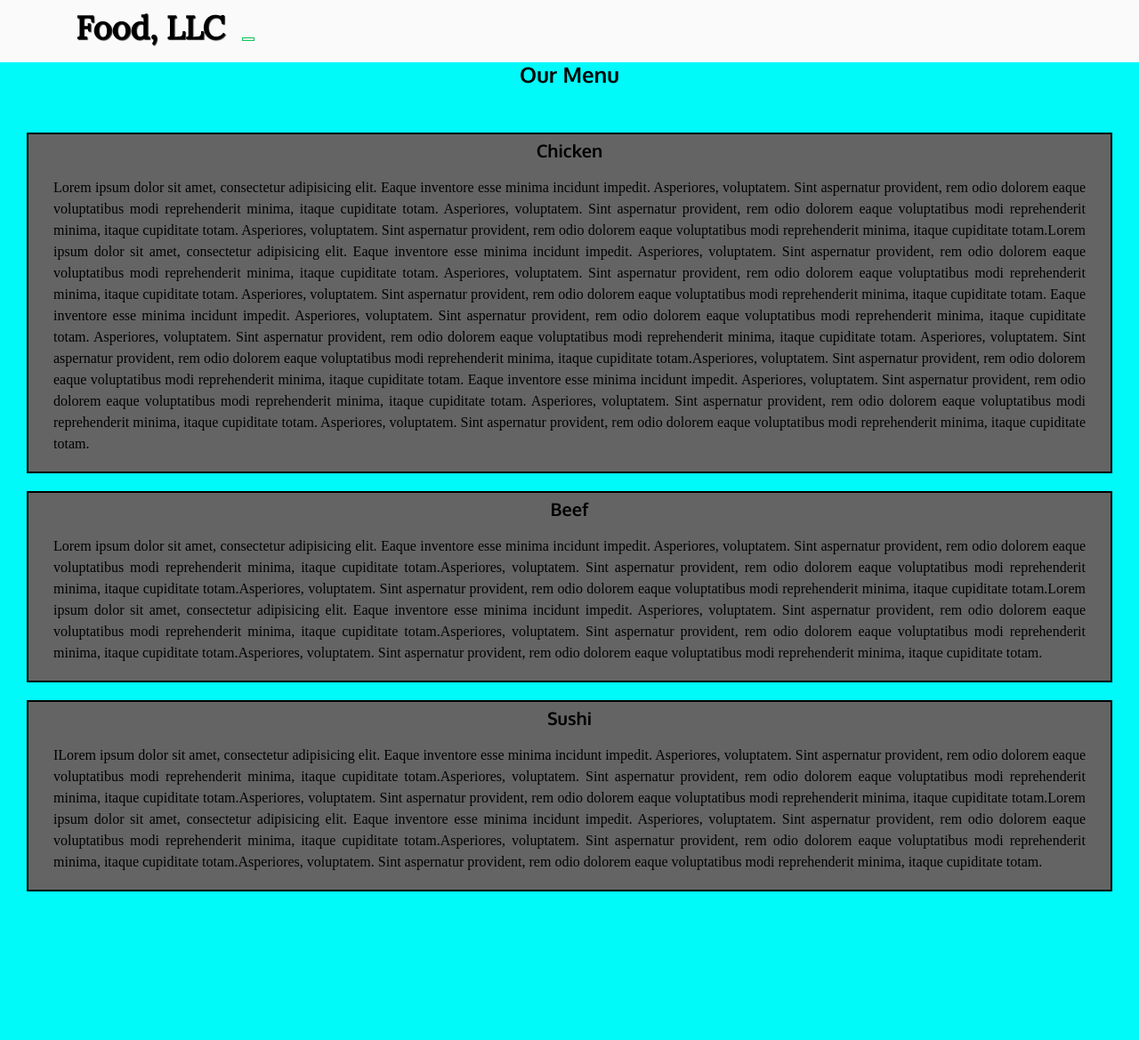
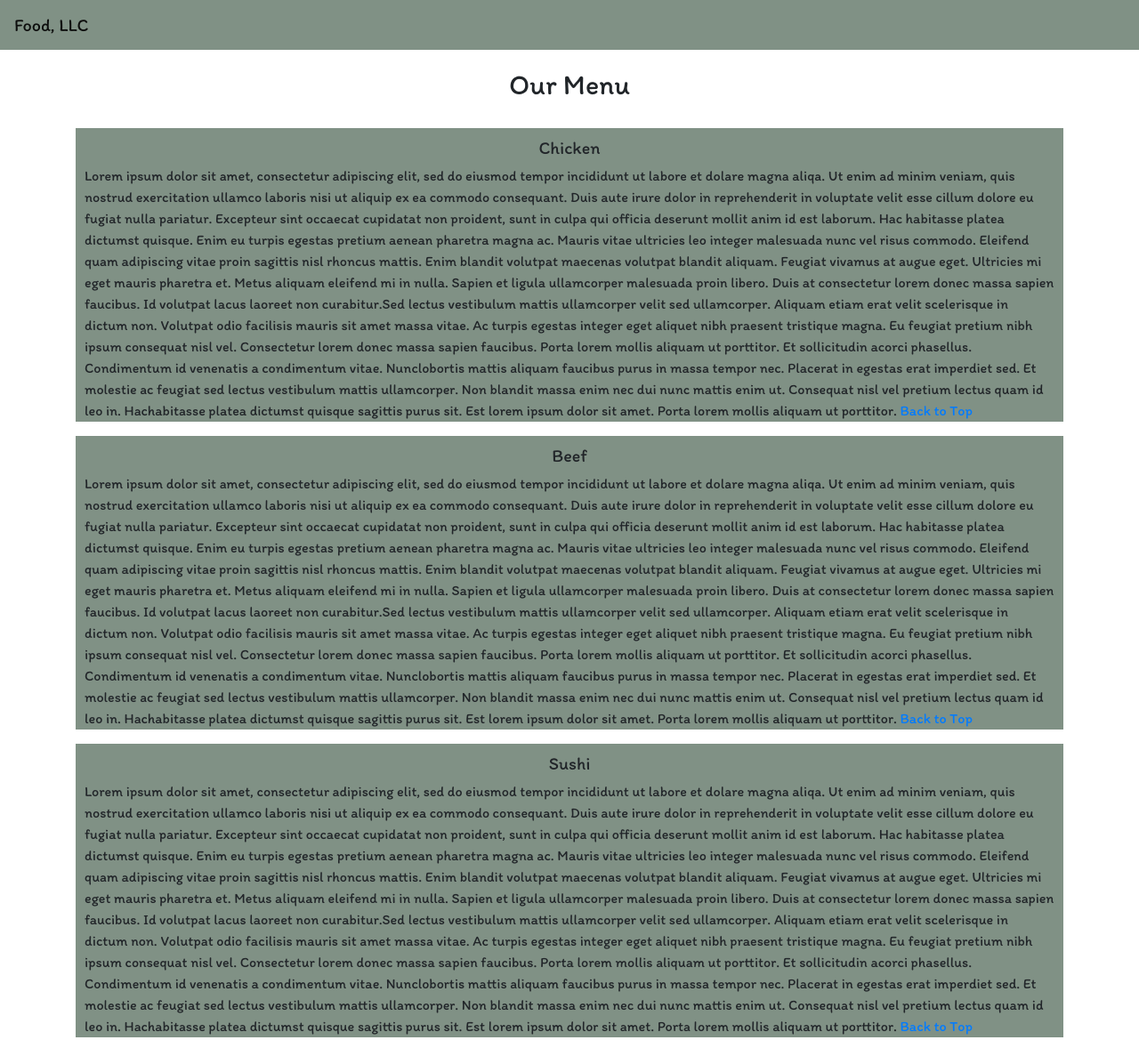
Before and after one commit to triptijangid/html-css-assignment, a website: page index.html in a window 1280 px wide. Shown: the whole page at 89% size. Before the commit the page ends 1002 px from the top, so only its background shows below. Drawn offline with nearby package versions, Linux system fonts and the light colour scheme; a web font is replaced by a local one.

Commit message:
Final assignment

```diff
--- a/css/styles.css
+++ b/css/styles.css
@@ -1,170 +1,44 @@
+@import url("https://fonts.googleapis.com/css2?family=Itim&display=swap");
+
+
 body {
-    font-size: 16px;
-    color: #fff;
-    background-color: rgb(0, 250, 250);
-    font-family: 'Oxygen', sans-serif;
-  }
-  * {
-    box-sizing: border-box;
+   font-family: "Itim", cursive;
 }
 
-  h1 {
-    font-size: 24px;
+
+nav {
+  	  background-color: #809185;
+}
+
+
+.heading {
   	  text-align: center;
-    font-weight: bold;
-    color: rgb(0, 0, 0);
+    	background-color: #ffffff;
+}
+
+
+#heading {
+    margin-top: 20px;
     margin-bottom: 30px;
 }
 
-  p {
-    padding: 15px 25px 0px 25px;
-    font-family: Georgia sans-serif;
-    font-size: 16px;
-    position: relative;
-    color: rgb(0, 0, 0);
-  }
 
-  .section {
-    background-color: rgb(100, 100, 100);
-      border: 2px solid black;
-      margin-top: 20px;
-      margin-left: 30px;
-      margin-right: 0px;
-      padding: 3px;
-      text-align: justify;
-      position: relative;
-   }
-
-  span {
-    font-size: 20px;
-    width: 100%;
-    font-weight: bold;
-    text-align: center;
-  }
-
-  #chicken  {
-    color: rgb(0, 0, 0);
-    width: 100%;
-    font-size: 20px;
-    font-weight: bold;
-    text-align: center;
-  }
-  #beef {
-    color: rgb(0, 0, 0);
-    width: 100%;
-    font-size: 20px;
-    font-weight: bold;
-    text-align: center;
-  }
-  #sushi {
-    color: rgb(0, 0, 0);
-    width: 100%;
-    font-size: 20px;
-    font-weight: bold;
-    text-align: center;
-  }
-
-  .row {
-    width: 100%;
-  }
-  /* HEADER */
-  #header-nav {
-    background-color: rgb(250,250,250);
-    border-radius: 0;
-    border: 0;
-    overflow: hidden;
-  }
-
-  .navbar-brand {
-    padding-top: 20px;
-    padding-bottom: 20px;
-  }
-  .navbar-brand h1 { /* Company's name */
-    font-family: 'Lora', serif;
-    color: rgb(0,0,0);
-    font-size: 1.8em;
-    font-weight: bold;
-    text-shadow: 1px 1px 1px #222;
-    margin-top: 0;
-    margin-bottom: 20px;
-    line-height: .75;
-  }
-  .navbar-brand a:hover, .navbar-brand a:focus {
-    text-decoration: none;
-  }
-  .navbar-brand h2 { /* Our Menu */
-    color: #000;
-    font-weight: bold;
-    font-size: .7em;
-    text-align: center;
-    margin-top: 15px;
-  }
-
-  #nav-list {
-    margin-top: 10px;
-  }
-  #nav-list a {
-    color: rgb(0,0,0);
-    font-weight: bold;
-    text-align: center;
-    border: 1px solid black;
-    background-color: rgb(200,200,200);
-  }
-  #nav-list a:hover {
-    background: #E7E7E7;
-  }
-  #nav-list a span {
-    font-size: 1.2em;
-  }
-
-  p .text-center {
-    margin-top: 30px;
-  }
-
-  .navbar-header button.navbar-toggle, .navbar-header .icon-bar {
-    border: 1px solid rgb(15,200,90);
-  }
-  .navbar-header button.navbar-toggle {
-    clear: both;
-    margin-top: -30px;
+.chicken {
+  	background-color: #809185;
 }
 
 
-  @media (min-width: 1200px) {
-  #header-nav {
-    height: 70px;
-  }
-  .navbar-brand {
+h5 {
+  	text-align: center;
     padding-top: 10px;
-      height: 70px;
-      border-bottom: 20px;
-      }
-  }
-  @media (min-width: 992px) and (max-width: 1199px) {
-  #header-nav {
-      padding-top: 10px;
-      height: 70px;
-      }
-  }
-  @media (min-width: 768px) and (max-width: 991px) {
-    #header-nav {
-      padding-top: 10px;
-      height: 70px;
-      }
 }
 
 
-  @media (max-width: 767px) {
-    .navbar-brand {
-      padding-top: 10px;
-      height: 70px;
+.chicken p {
+  	padding: 0px 10px;
 }
 
-    .navbar-brand h1 {
-      padding-top: 10px;
+
+.links {
+  	text-decoration: none;
 }
-
-    #collapsable-nav a {
-      font-size: 1.2em;
-    }
-  }
--- a/index.html
+++ b/index.html
@@ -6,7 +6,9 @@
     <title>Module 3 Assignment</title>
     <link
       rel="stylesheet"
-      href="node_modules/bootstrap/dist/css/bootstrap.min.css"
+      href="https://maxcdn.bootstrapcdn.com/bootstrap/4.0.0/css/bootstrap.min.css"
+      integrity="sha384-Gn5384xqQ1aoWXA+058RXPxPg6fy4IWvTNh0E263XmFcJlSAwiGgFAW/dAiS6JXm"
+      crossorigin="anonymous"
     />
     <link rel="stylesheet" href="css/styles.css" />
     <link
@@ -26,140 +28,154 @@
     />
   </head>
   <body>
-    <header>
-      <nav id="header-nav" class="navbar navbar-default">
-        <div class="container">
-          <div class="navbar-header">
-            <a href="index.html" class="pull-left visible-md visible-lg">
-              <div id="logo-img"></div>
+    <nav class="navbar navbar-light">
+      <a class="navbar-brand" href="#">Food, LLC</a>
+      <button
+        class="navbar-toggler d-md-none d-sm-block"
+        type="button"
+        data-toggle="collapse"
+        data-target="#Navbar"
+      >
+        <span class="navbar-toggler-icon"></span>
+      </button>
+      <div class="collapse navbar-collapse links" id="Navbar">
+        <ul class="navbar-nav mr-auto">
+          <li class="border-bottom border-dark">
+            <a class="nav-link heading" href="#chicken">
+              Chicken
             </a>
-
-            <div class="navbar-brand">
-              <a href="index.html"><h1>Food, LLC</h1></a>
-            </div>
-
-            <button
-              type="button"
-              class="navbar-toggle collapsed"
-              data-toggle="collapse"
-              data-target="#collapsable-nav"
-              aria-expanded="false"
-            >
-              <span class="sr-only">Toggle navigation</span>
-
-            </button>
-          </div>
-          <div id="collapsable-nav" class="collapse navbar-collapse">
-            <ul id="nav-list" class="nav navbar-nav navbar-right">
-              <li class="visible-xs">
-                <a href="#chicken">
-                  <span class="visible-xs"></span> Chicken</a
-                >
           </li>
-              <li class="visible-xs">
-                <a href="#beef"> <span class="visible-xs"></span> Beef</a>
+          <li class="border-bottom border-dark">
+            <a class="nav-link heading" href="#beef">
+              Beef
+            </a>
           </li>
-              <li class="visible-xs">
-                <a href="#sushi"> <span class="visible-xs"></span> Sushi</a>
+          <li class="border-bottom border-dark">
+            <a class="nav-link heading" href="#sushi">
+              Sushi
+            </a>
           </li>
         </ul>
       </div>
-        </div>
     </nav>
-    </header>
 
-    <h1 class="text-center">Our Menu</h1>
-    <div class="row">
-      <div class="col-lg-12 col-md-12 sm-12xs-12">
-        <div class="section">
-          <div id="chicken">Chicken</div>
+    <h2 class="text-center" id="heading">Our Menu</h2>
+
+    <div class="container">
+      <div class="col-xs-12 chicken" id="chicken">
+        <h5>Chicken</h5>
         <p>
-            Lorem ipsum dolor sit amet, consectetur adipisicing elit. Eaque
-            inventore esse minima incidunt impedit. Asperiores, voluptatem. Sint
-            aspernatur provident, rem odio dolorem eaque voluptatibus modi
-            reprehenderit minima, itaque cupiditate totam. Asperiores,
-            voluptatem. Sint aspernatur provident, rem odio dolorem eaque
-            voluptatibus modi reprehenderit minima, itaque cupiditate totam.
-            Asperiores, voluptatem. Sint aspernatur provident, rem odio dolorem
-            eaque voluptatibus modi reprehenderit minima, itaque cupiditate
-            totam.Lorem ipsum dolor sit amet, consectetur adipisicing elit.
-            Eaque inventore esse minima incidunt impedit. Asperiores,
-            voluptatem. Sint aspernatur provident, rem odio dolorem eaque
-            voluptatibus modi reprehenderit minima, itaque cupiditate totam.
-            Asperiores, voluptatem. Sint aspernatur provident, rem odio dolorem
-            eaque voluptatibus modi reprehenderit minima, itaque cupiditate
-            totam. Asperiores, voluptatem. Sint aspernatur provident, rem odio
-            dolorem eaque voluptatibus modi reprehenderit minima, itaque
-            cupiditate totam. Eaque inventore esse minima incidunt impedit.
-            Asperiores, voluptatem. Sint aspernatur provident, rem odio dolorem
-            eaque voluptatibus modi reprehenderit minima, itaque cupiditate
-            totam. Asperiores, voluptatem. Sint aspernatur provident, rem odio
-            dolorem eaque voluptatibus modi reprehenderit minima, itaque
-            cupiditate totam. Asperiores, voluptatem. Sint aspernatur provident,
-            rem odio dolorem eaque voluptatibus modi reprehenderit minima,
-            itaque cupiditate totam.Asperiores, voluptatem. Sint aspernatur
-            provident, rem odio dolorem eaque voluptatibus modi reprehenderit
-            minima, itaque cupiditate totam. Eaque inventore esse minima
-            incidunt impedit. Asperiores, voluptatem. Sint aspernatur provident,
-            rem odio dolorem eaque voluptatibus modi reprehenderit minima,
-            itaque cupiditate totam. Asperiores, voluptatem. Sint aspernatur
-            provident, rem odio dolorem eaque voluptatibus modi reprehenderit
-            minima, itaque cupiditate totam. Asperiores, voluptatem. Sint
-            aspernatur provident, rem odio dolorem eaque voluptatibus modi
-            reprehenderit minima, itaque cupiditate totam.
+          <a name="top"></a>
+          Lorem ipsum dolor sit amet, consectetur adipiscing elit, sed do
+          eiusmod tempor incididunt ut labore et dolare magna aliqa. Ut enim ad
+          minim veniam, quis nostrud exercitation ullamco laboris nisi ut
+          aliquip ex ea commodo consequant. Duis aute irure dolor in
+          reprehenderit in voluptate velit esse cillum dolore eu fugiat nulla
+          pariatur. Excepteur sint occaecat cupidatat non proident, sunt in
+          culpa qui officia deserunt mollit anim id est laborum. Hac habitasse
+          platea dictumst quisque. Enim eu turpis egestas pretium aenean
+          pharetra magna ac. Mauris vitae ultricies leo integer malesuada nunc
+          vel risus commodo. Eleifend quam adipiscing vitae proin sagittis nisl
+          rhoncus mattis. Enim blandit volutpat maecenas volutpat blandit
+          aliquam. Feugiat vivamus at augue eget. Ultricies mi eget mauris
+          pharetra et. Metus aliquam eleifend mi in nulla. Sapien et ligula
+          ullamcorper malesuada proin libero. Duis at consectetur lorem donec
+          massa sapien faucibus. Id volutpat lacus laoreet non curabitur.Sed
+          lectus vestibulum mattis ullamcorper velit sed ullamcorper. Aliquam
+          etiam erat velit scelerisque in dictum non. Volutpat odio facilisis
+          mauris sit amet massa vitae. Ac turpis egestas integer eget aliquet
+          nibh praesent tristique magna. Eu feugiat pretium nibh ipsum consequat
+          nisl vel. Consectetur lorem donec massa sapien faucibus. Porta lorem
+          mollis aliquam ut porttitor. Et sollicitudin acorci phasellus.
+          Condimentum id venenatis a condimentum vitae. Nunclobortis mattis
+          aliquam faucibus purus in massa tempor nec. Placerat in egestas erat
+          imperdiet sed. Et molestie ac feugiat sed lectus vestibulum mattis
+          ullamcorper. Non blandit massa enim nec dui nunc mattis enim ut.
+          Consequat nisl vel pretium lectus quam id leo in. Hachabitasse platea
+          dictumst quisque sagittis purus sit. Est lorem ipsum dolor sit amet.
+          Porta lorem mollis aliquam ut porttitor.
+          <a href="#top">Back to Top</a>
         </p>
       </div>
     </div>
-      <div class="col-lg-12 col-md-12 sm-12 xs-12">
-        <div class="section">
-          <div id="beef">Beef</div>
+
+    <div class="container">
+      <div class="col-xs-12 chicken" id="beef">
+        <h5>Beef</h5>
         <p>
-            Lorem ipsum dolor sit amet, consectetur adipisicing elit. Eaque
-            inventore esse minima incidunt impedit. Asperiores, voluptatem. Sint
-            aspernatur provident, rem odio dolorem eaque voluptatibus modi
-            reprehenderit minima, itaque cupiditate totam.Asperiores,
-            voluptatem. Sint aspernatur provident, rem odio dolorem eaque
-            voluptatibus modi reprehenderit minima, itaque cupiditate
-            totam.Asperiores, voluptatem. Sint aspernatur provident, rem odio
-            dolorem eaque voluptatibus modi reprehenderit minima, itaque
-            cupiditate totam.Lorem ipsum dolor sit amet, consectetur adipisicing
-            elit. Eaque inventore esse minima incidunt impedit. Asperiores,
-            voluptatem. Sint aspernatur provident, rem odio dolorem eaque
-            voluptatibus modi reprehenderit minima, itaque cupiditate
-            totam.Asperiores, voluptatem. Sint aspernatur provident, rem odio
-            dolorem eaque voluptatibus modi reprehenderit minima, itaque
-            cupiditate totam.Asperiores, voluptatem. Sint aspernatur provident,
-            rem odio dolorem eaque voluptatibus modi reprehenderit minima,
-            itaque cupiditate totam.
+          <a name="top"></a>
+          Lorem ipsum dolor sit amet, consectetur adipiscing elit, sed do
+          eiusmod tempor incididunt ut labore et dolare magna aliqa. Ut enim ad
+          minim veniam, quis nostrud exercitation ullamco laboris nisi ut
+          aliquip ex ea commodo consequant. Duis aute irure dolor in
+          reprehenderit in voluptate velit esse cillum dolore eu fugiat nulla
+          pariatur. Excepteur sint occaecat cupidatat non proident, sunt in
+          culpa qui officia deserunt mollit anim id est laborum. Hac habitasse
+          platea dictumst quisque. Enim eu turpis egestas pretium aenean
+          pharetra magna ac. Mauris vitae ultricies leo integer malesuada nunc
+          vel risus commodo. Eleifend quam adipiscing vitae proin sagittis nisl
+          rhoncus mattis. Enim blandit volutpat maecenas volutpat blandit
+          aliquam. Feugiat vivamus at augue eget. Ultricies mi eget mauris
+          pharetra et. Metus aliquam eleifend mi in nulla. Sapien et ligula
+          ullamcorper malesuada proin libero. Duis at consectetur lorem donec
+          massa sapien faucibus. Id volutpat lacus laoreet non curabitur.Sed
+          lectus vestibulum mattis ullamcorper velit sed ullamcorper. Aliquam
+          etiam erat velit scelerisque in dictum non. Volutpat odio facilisis
+          mauris sit amet massa vitae. Ac turpis egestas integer eget aliquet
+          nibh praesent tristique magna. Eu feugiat pretium nibh ipsum consequat
+          nisl vel. Consectetur lorem donec massa sapien faucibus. Porta lorem
+          mollis aliquam ut porttitor. Et sollicitudin acorci phasellus.
+          Condimentum id venenatis a condimentum vitae. Nunclobortis mattis
+          aliquam faucibus purus in massa tempor nec. Placerat in egestas erat
+          imperdiet sed. Et molestie ac feugiat sed lectus vestibulum mattis
+          ullamcorper. Non blandit massa enim nec dui nunc mattis enim ut.
+          Consequat nisl vel pretium lectus quam id leo in. Hachabitasse platea
+          dictumst quisque sagittis purus sit. Est lorem ipsum dolor sit amet.
+          Porta lorem mollis aliquam ut porttitor.
+          <a href="#top">Back to Top</a>
         </p>
       </div>
     </div>
-      <div class="col-lg-12 col-md-12 sm-12 xs-12">
-        <div class="section">
-          <div id="sushi">Sushi</div>
+
+    <div class="container">
+      <div class="col-xs-12 chicken" id="sushi">
+        <h5>Sushi</h5>
         <p>
-            ILorem ipsum dolor sit amet, consectetur adipisicing elit. Eaque
-            inventore esse minima incidunt impedit. Asperiores, voluptatem. Sint
-            aspernatur provident, rem odio dolorem eaque voluptatibus modi
-            reprehenderit minima, itaque cupiditate totam.Asperiores,
-            voluptatem. Sint aspernatur provident, rem odio dolorem eaque
-            voluptatibus modi reprehenderit minima, itaque cupiditate
-            totam.Asperiores, voluptatem. Sint aspernatur provident, rem odio
-            dolorem eaque voluptatibus modi reprehenderit minima, itaque
-            cupiditate totam.Lorem ipsum dolor sit amet, consectetur adipisicing
-            elit. Eaque inventore esse minima incidunt impedit. Asperiores,
-            voluptatem. Sint aspernatur provident, rem odio dolorem eaque
-            voluptatibus modi reprehenderit minima, itaque cupiditate
-            totam.Asperiores, voluptatem. Sint aspernatur provident, rem odio
-            dolorem eaque voluptatibus modi reprehenderit minima, itaque
-            cupiditate totam.Asperiores, voluptatem. Sint aspernatur provident,
-            rem odio dolorem eaque voluptatibus modi reprehenderit minima,
-            itaque cupiditate totam.
+          <a name="top"></a>
+          Lorem ipsum dolor sit amet, consectetur adipiscing elit, sed do
+          eiusmod tempor incididunt ut labore et dolare magna aliqa. Ut enim ad
+          minim veniam, quis nostrud exercitation ullamco laboris nisi ut
+          aliquip ex ea commodo consequant. Duis aute irure dolor in
+          reprehenderit in voluptate velit esse cillum dolore eu fugiat nulla
+          pariatur. Excepteur sint occaecat cupidatat non proident, sunt in
+          culpa qui officia deserunt mollit anim id est laborum. Hac habitasse
+          platea dictumst quisque. Enim eu turpis egestas pretium aenean
+          pharetra magna ac. Mauris vitae ultricies leo integer malesuada nunc
+          vel risus commodo. Eleifend quam adipiscing vitae proin sagittis nisl
+          rhoncus mattis. Enim blandit volutpat maecenas volutpat blandit
+          aliquam. Feugiat vivamus at augue eget. Ultricies mi eget mauris
+          pharetra et. Metus aliquam eleifend mi in nulla. Sapien et ligula
+          ullamcorper malesuada proin libero. Duis at consectetur lorem donec
+          massa sapien faucibus. Id volutpat lacus laoreet non curabitur.Sed
+          lectus vestibulum mattis ullamcorper velit sed ullamcorper. Aliquam
+          etiam erat velit scelerisque in dictum non. Volutpat odio facilisis
+          mauris sit amet massa vitae. Ac turpis egestas integer eget aliquet
+          nibh praesent tristique magna. Eu feugiat pretium nibh ipsum consequat
+          nisl vel. Consectetur lorem donec massa sapien faucibus. Porta lorem
+          mollis aliquam ut porttitor. Et sollicitudin acorci phasellus.
+          Condimentum id venenatis a condimentum vitae. Nunclobortis mattis
+          aliquam faucibus purus in massa tempor nec. Placerat in egestas erat
+          imperdiet sed. Et molestie ac feugiat sed lectus vestibulum mattis
+          ullamcorper. Non blandit massa enim nec dui nunc mattis enim ut.
+          Consequat nisl vel pretium lectus quam id leo in. Hachabitasse platea
+          dictumst quisque sagittis purus sit. Est lorem ipsum dolor sit amet.
+          Porta lorem mollis aliquam ut porttitor.
+          <a href="#top">Back to Top</a>
         </p>
       </div>
     </div>
-    </div>
     <script src="node_modules/jquery/dist/jquery.min.js"></script>
+    <script src="node_modules/popper.js/dist/umd/popper.min.js"></script>
     <script src="node_modules/bootstrap/dist/js/bootstrap.min.js"></script>
   </body>
 </html>
```
Lines whose indentation alone changed are shown as unchanged.
